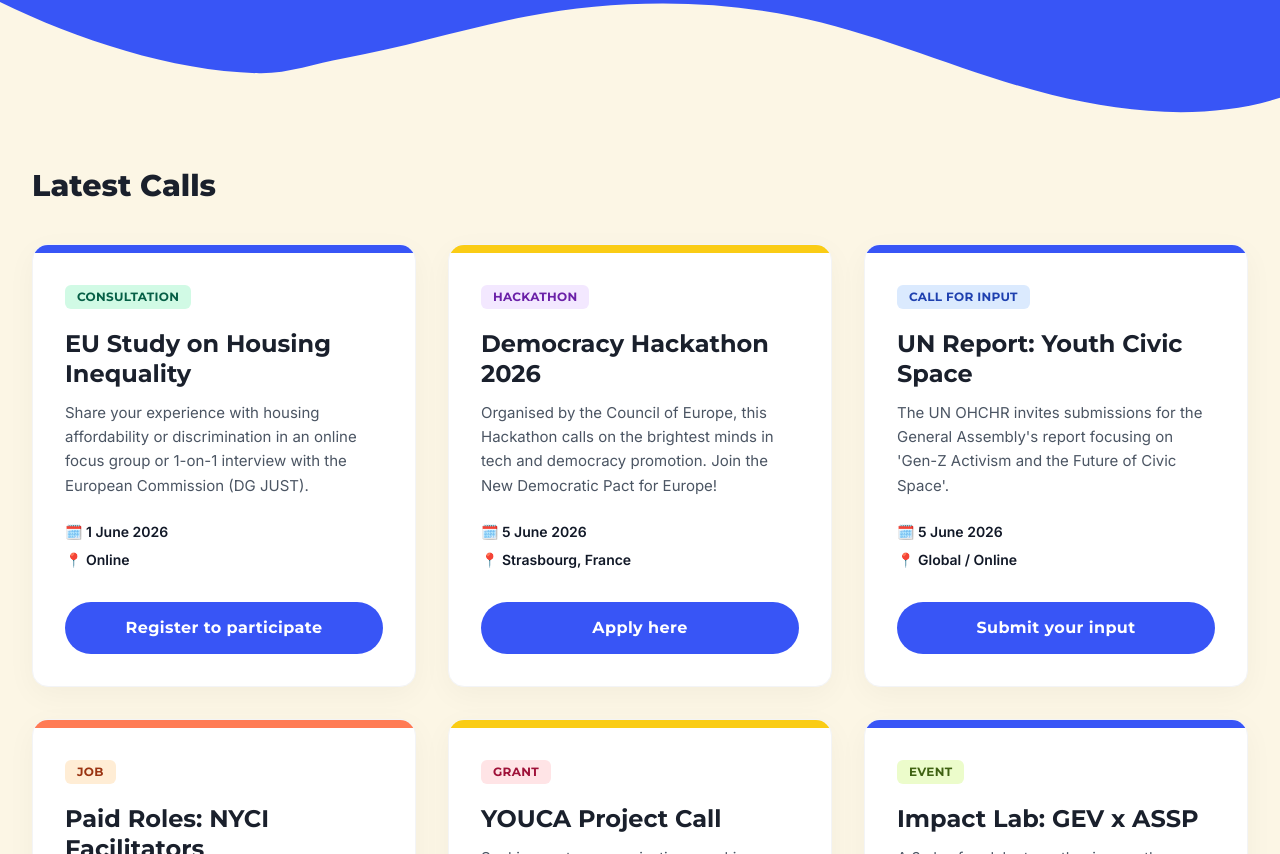
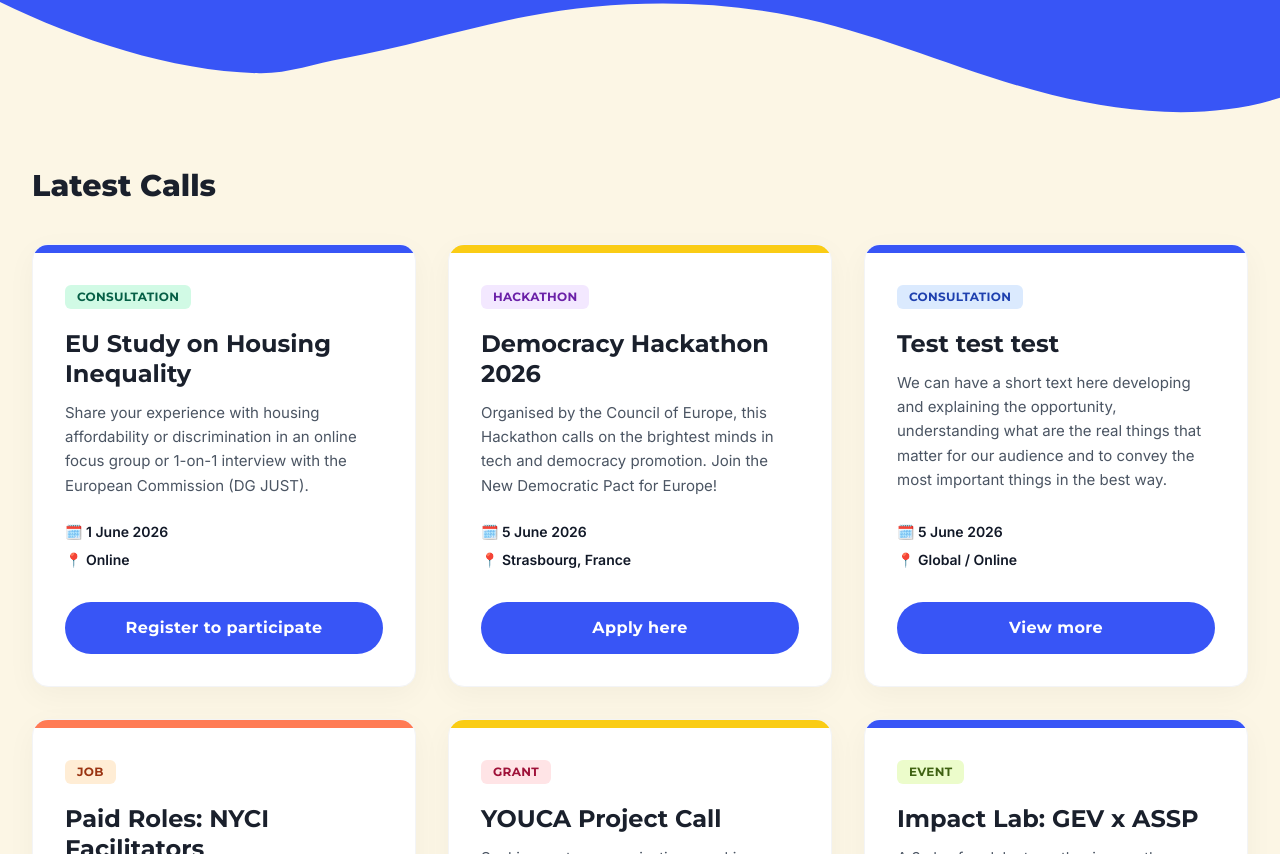
Before and after one commit to fra-zollo/opportunities, a plain HTML site: page index.html in a window 1280 px wide. Shown: the part 374-1228 px from the top of the page. Drawn offline with nearby package versions, Linux system fonts and the light colour scheme.

Commit message:
Update index.html

```diff
--- a/index.html
+++ b/index.html
@@ -122,14 +122,14 @@
             <div class="bg-white rounded-2xl shadow-[0_8px_30px_rgb(0,0,0,0.04)] hover:shadow-[0_8px_30px_rgb(0,0,0,0.08)] border border-gray-100 transition-all flex flex-col overflow-hidden">
                 <div class="h-2 w-full bg-[#3855F6]"></div>
                 <div class="p-8 flex flex-col flex-grow">
-                    <span class="inline-block px-3 py-1 text-xs font-bold uppercase tracking-wide rounded-md bg-blue-100 text-blue-800 w-max mb-5 brand-font">Call for Input</span>
-                    <h3 class="text-2xl font-bold text-[#1a202c] mb-3 leading-tight hover:text-[#3855F6] transition-colors">UN Report: Youth Civic Space</h3>
-                    <p class="text-gray-600 mb-6 text-[15px] flex-grow leading-relaxed">The UN OHCHR invites submissions for the General Assembly's report focusing on 'Gen-Z Activism and the Future of Civic Space'.</p>
+                    <span class="inline-block px-3 py-1 text-xs font-bold uppercase tracking-wide rounded-md bg-blue-100 text-blue-800 w-max mb-5 brand-font">Consultation</span>
+                    <h3 class="text-2xl font-bold text-[#1a202c] mb-3 leading-tight hover:text-[#3855F6] transition-colors">Test test test</h3>
+                    <p class="text-gray-600 mb-6 text-[15px] flex-grow leading-relaxed">We can have a short text here developing and explaining the opportunity, understanding what are the real things that matter for our audience and to convey the most important things in the best way.</p>
                     <div class="mb-8 text-sm text-[#3855F6] font-semibold space-y-2">
                         <p>🗓️ <span class="text-gray-900">5 June 2026</span></p>
                         <p>📍 <span class="text-gray-900">Global / Online</span></p>
                     </div>
-                    <button class="w-full bg-[#3855F6] hover:bg-[#2542df] text-white font-bold py-3.5 px-6 rounded-full transition-all brand-font tracking-wide">Submit your input</button>
+                    <button class="w-full bg-[#3855F6] hover:bg-[#2542df] text-white font-bold py-3.5 px-6 rounded-full transition-all brand-font tracking-wide">View more</button>
                 </div>
             </div>
 
```
